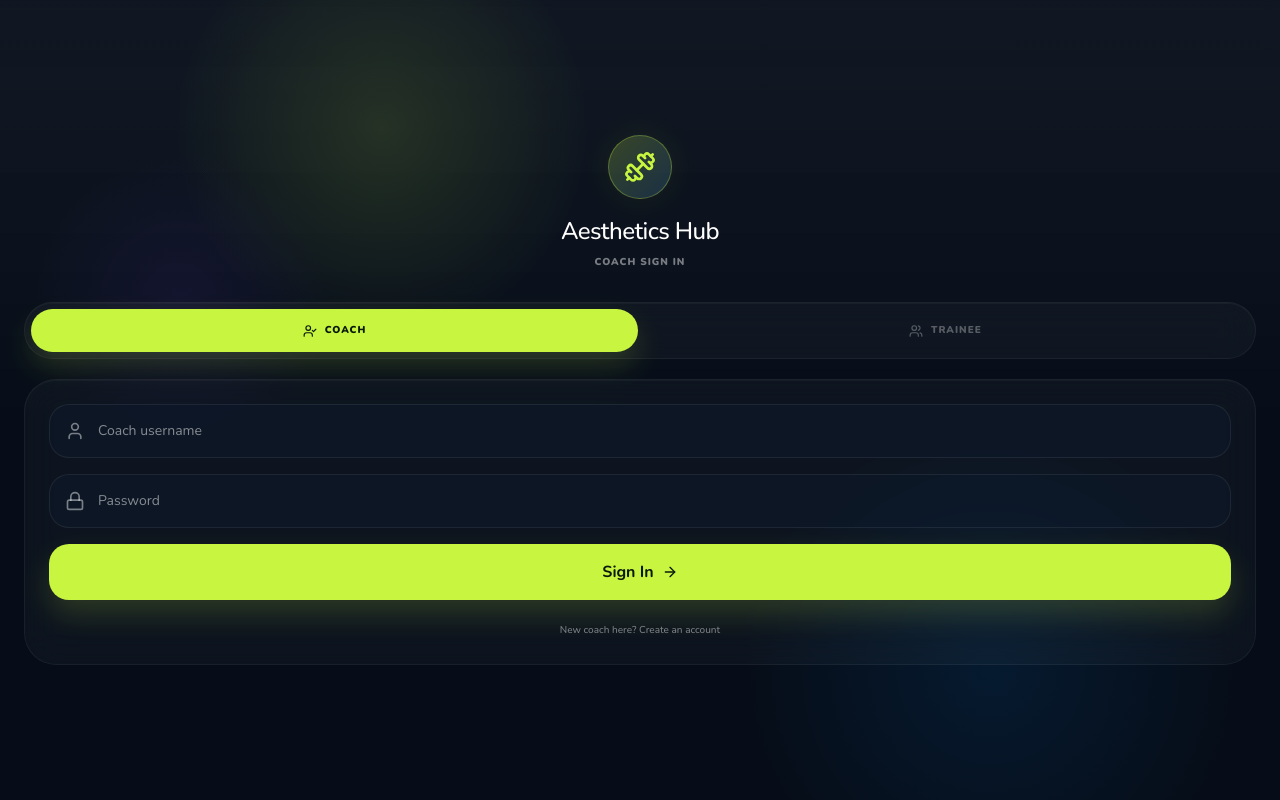
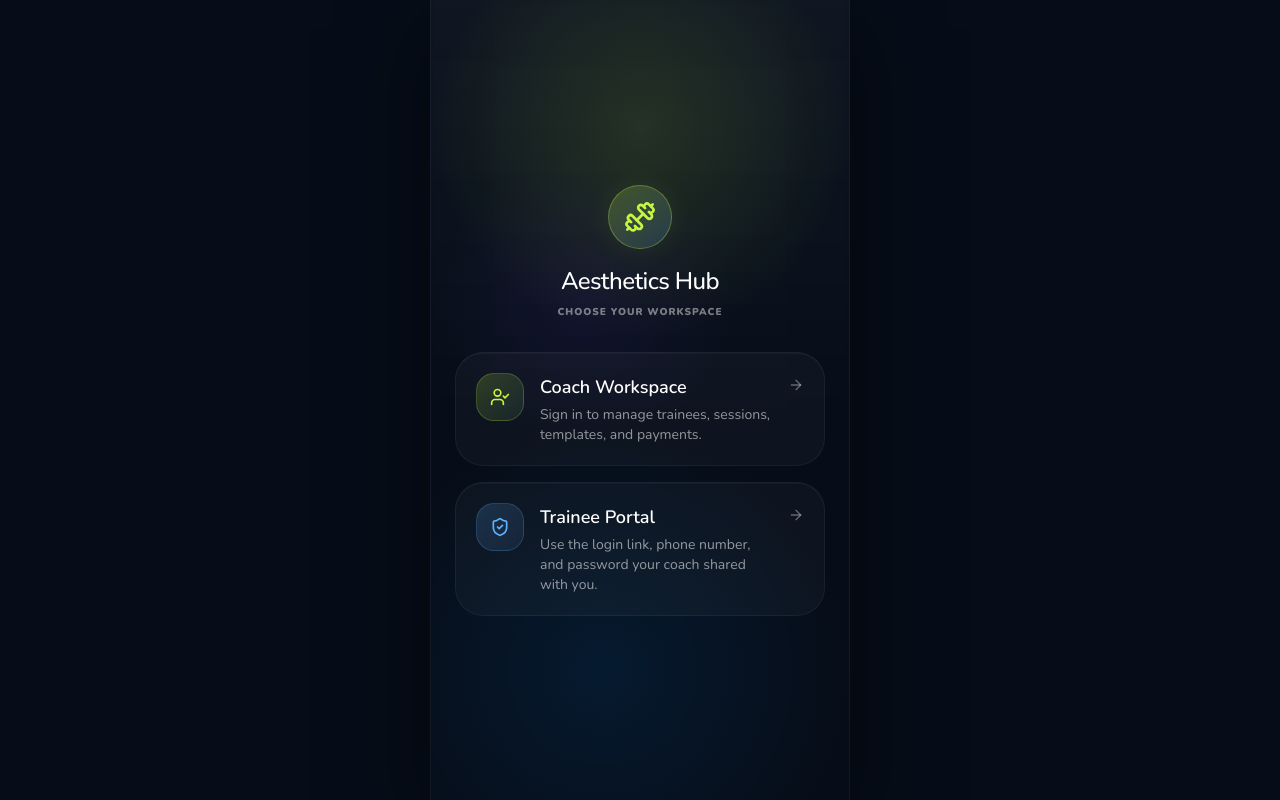
Before and after one commit to hauha-visualution/fitness-dashboard, a React (Vite) app: page / in a window 1280 px wide. Built offline with nearby package versions, Linux system fonts and the light colour scheme.

Commit message:
Separate coach and trainee login entry points

```diff
--- a/src/App.jsx
+++ b/src/App.jsx
@@ -1,5 +1,5 @@
 import React, { useState, useEffect, useCallback } from 'react';
-import { Home, Users, Library, PersonStanding, Wallet } from 'lucide-react';
+import { ArrowRight, Dumbbell, Home, Library, PersonStanding, ShieldCheck, UserCheck, Users, Wallet } from 'lucide-react';
 import { supabase } from './supabaseClient';
 
 // Import các thành phần chính
@@ -39,9 +39,84 @@ const normalizeQuickLogSelection = (selection = null) => {
   };
 };
 
+const getRouteContextFromPath = (pathname = '/') => {
+  const normalizedPath = pathname.replace(/\/+$/, '') || '/';
+
+  if (normalizedPath === '/coach' || normalizedPath === '/coach/login') return 'coach';
+  if (normalizedPath === '/portal' || normalizedPath === '/portal/login') return 'client';
+  return 'landing';
+};
+
+const getPathForContext = (context, isAuthenticated = false) => {
+  if (context === 'coach') return isAuthenticated ? '/coach' : '/coach/login';
+  if (context === 'client') return isAuthenticated ? '/portal' : '/portal/login';
+  return '/';
+};
+
+const AccessLandingScreen = ({ onChooseCoach, onChooseClient }) => (
+  <div className="app-screen-shell h-dvh w-full flex flex-col justify-center relative z-20 overflow-hidden px-6">
+    <div className="absolute top-[-10%] left-[-20%] w-[140%] h-[400px] bg-white/[0.03] blur-[100px] pointer-events-none"></div>
+
+    <div className="relative z-10 animate-slide-up">
+      <div className="text-center mb-8">
+        <div className="w-16 h-16 bg-[linear-gradient(135deg,rgba(200,245,63,0.22),rgba(96,180,255,0.18))] border border-[rgba(200,245,63,0.3)] rounded-full flex items-center justify-center mx-auto mb-4 shadow-[0_0_30px_rgba(200,245,63,0.08)]">
+          <Dumbbell className="w-8 h-8 app-accent-text" />
+        </div>
+        <h1 className="text-2xl font-medium text-white tracking-tight">Aesthetics Hub</h1>
+        <p className="text-neutral-500 text-[10px] font-black uppercase tracking-widest mt-2">
+          Choose your workspace
+        </p>
+      </div>
+
+      <div className="space-y-4">
+        <button
+          type="button"
+          onClick={onChooseCoach}
+          className="w-full text-left app-glass-panel border rounded-[28px] p-5 active:scale-[0.99] transition-all"
+        >
+          <div className="flex items-start justify-between gap-4">
+            <div className="flex gap-4">
+              <div className="w-12 h-12 rounded-[18px] bg-[linear-gradient(135deg,rgba(200,245,63,0.18),rgba(120,240,160,0.08))] border border-[rgba(200,245,63,0.2)] flex items-center justify-center shrink-0">
+                <UserCheck className="w-5 h-5 app-accent-text" />
+              </div>
+              <div>
+                <p className="text-white text-lg font-semibold">Coach Workspace</p>
+                <p className="text-white/55 text-sm mt-1">Sign in to manage trainees, sessions, templates, and payments.</p>
+              </div>
+            </div>
+            <ArrowRight className="w-4 h-4 text-white/35 shrink-0 mt-1" />
+          </div>
+        </button>
+
+        <button
+          type="button"
+          onClick={onChooseClient}
+          className="w-full text-left app-glass-panel border rounded-[28px] p-5 active:scale-[0.99] transition-all"
+        >
+          <div className="flex items-start justify-between gap-4">
+            <div className="flex gap-4">
+              <div className="w-12 h-12 rounded-[18px] bg-[linear-gradient(135deg,rgba(96,180,255,0.18),rgba(120,160,255,0.08))] border border-[rgba(96,180,255,0.2)] flex items-center justify-center shrink-0">
+                <ShieldCheck className="w-5 h-5 app-blue-text" />
+              </div>
+              <div>
+                <p className="text-white text-lg font-semibold">Trainee Portal</p>
+                <p className="text-white/55 text-sm mt-1">Use the login link, phone number, and password your coach shared with you.</p>
+              </div>
+            </div>
+            <ArrowRight className="w-4 h-4 text-white/35 shrink-0 mt-1" />
+          </div>
+        </button>
+      </div>
+    </div>
+  </div>
+);
+
 export default function App() {
   const [session, setSession] = useState(null);
   const [isAuthLoading, setIsAuthLoading] = useState(true);
+  const [routeContext, setRouteContext] = useState(() => (
+    typeof window === 'undefined' ? 'landing' : getRouteContextFromPath(window.location.pathname)
+  ));
 
   // Role: 'coach' | 'client' | 'unknown' | null
   const [userRole, setUserRole] = useState(null);
@@ -68,6 +143,19 @@ export default function App() {
     { id: 'clients', label: 'Trainees', icon: Users },
     { id: 'payments', label: 'Payments', icon: Wallet },
   ];
+
+  const navigateToContext = useCallback((context, { isAuthenticated = false, replace = false } = {}) => {
+    const nextPath = getPathForContext(context, isAuthenticated);
+
+    if (typeof window !== 'undefined') {
+      const currentPath = window.location.pathname || '/';
+      if (currentPath !== nextPath) {
+        window.history[replace ? 'replaceState' : 'pushState']({}, '', nextPath);
+      }
+    }
+
+    setRouteContext(context);
+  }, []);
 
   // ============================================================
   // Phát hiện role sau khi đăng nhập
@@ -143,17 +231,33 @@ export default function App() {
     return () => subscription.unsubscribe();
   }, []);
 
+  useEffect(() => {
+    const handlePopState = () => {
+      setRouteContext(getRouteContextFromPath(window.location.pathname));
+    };
+
+    window.addEventListener('popstate', handlePopState);
+    return () => window.removeEventListener('popstate', handlePopState);
+  }, []);
+
+  useEffect(() => {
+    if (!session || !userRole || userRole === 'unknown') return;
+    navigateToContext(userRole === 'client' ? 'client' : 'coach', { isAuthenticated: true, replace: true });
+  }, [navigateToContext, session, userRole]);
+
   const handleLogin = (supabaseSession) => {
     setSession(supabaseSession);
     detectRole(supabaseSession);
   };
 
   const handleLogout = async () => {
+    const logoutContext = userRole === 'client' ? 'client' : 'coach';
     await supabase.auth.signOut();
     setSession(null);
     setCoachProfile(null);
     setClientProfile(null);
     setUserRole(null);
+    navigateToContext(logoutContext, { replace: true });
   };
 
   // Gọi lại sau khi CoachProfileView lưu thành công → refresh
@@ -246,7 +350,33 @@ export default function App() {
     );
   }
 
-  if (!session) return <div className="app-root-shell h-dvh flex justify-center"><AuthScreen onLogin={handleLogin} /></div>;
+  if (!session) {
+    return (
+      <div className="app-root-shell min-h-screen flex justify-center font-sans">
+        <div className="app-shell-frame w-full max-w-[420px] h-dvh relative overflow-hidden flex flex-col">
+          <GlobalStyles />
+          {routeContext === 'coach' ? (
+            <AuthScreen
+              onLogin={handleLogin}
+              mode="coach"
+              onBack={() => navigateToContext('landing')}
+            />
+          ) : routeContext === 'client' ? (
+            <AuthScreen
+              onLogin={handleLogin}
+              mode="client"
+              onBack={() => navigateToContext('landing')}
+            />
+          ) : (
+            <AccessLandingScreen
+              onChooseCoach={() => navigateToContext('coach')}
+              onChooseClient={() => navigateToContext('client')}
+            />
+          )}
+        </div>
+      </div>
+    );
+  }
 
   // ==== CLIENT PORTAL ====
   if (userRole === 'client') {
--- a/src/components/Auth/AuthScreen.jsx
+++ b/src/components/Auth/AuthScreen.jsx
@@ -1,18 +1,31 @@
-import React, { useState } from 'react';
+import React, { useEffect, useState } from 'react';
 import { Dumbbell, User, Lock, ArrowLeft, AlertCircle, RefreshCw, UserCheck, Users, UserPlus } from 'lucide-react';
 import { supabase, toAuthEmail } from '../../supabaseClient';
 
 // Alias để dùng trong component này
 const toEmail = toAuthEmail;
 
-const AuthScreen = ({ onLogin }) => {
-  const [role, setRole] = useState('coach'); // 'coach' | 'client'
+const AuthScreen = ({ onLogin, mode = null, onBack = null }) => {
+  const lockedRole = mode === 'coach' || mode === 'client';
+  const initialRole = mode === 'client' ? 'client' : 'coach';
+  const [role, setRole] = useState(initialRole); // 'coach' | 'client'
   const [isRegister, setIsRegister] = useState(false); // toggle đăng ký coach mới
   const [username, setUsername] = useState('');
   const [password, setPassword] = useState('');
   const [fullName, setFullName] = useState(''); // chỉ dùng khi đăng ký coach mới
   const [error, setError] = useState('');
   const [isLoading, setIsLoading] = useState(false);
+
+  useEffect(() => {
+    if (!lockedRole) return;
+
+    setRole(initialRole);
+    setUsername('');
+    setPassword('');
+    setFullName('');
+    setError('');
+    setIsRegister(false);
+  }, [initialRole, lockedRole]);
 
   // Reset form khi đổi role
   const handleRoleChange = (newRole) => {
@@ -119,6 +132,16 @@ const AuthScreen = ({ onLogin }) => {
       <div className="absolute top-[-10%] left-[-20%] w-[140%] h-[400px] bg-white/[0.03] blur-[100px] pointer-events-none"></div>
 
       <div className="w-full relative z-10 animate-slide-up">
+        {onBack && (
+          <button
+            type="button"
+            onClick={onBack}
+            className="app-ghost-button mb-5 p-3 border rounded-full text-white active:scale-90 transition-all"
+          >
+            <ArrowLeft className="w-4 h-4" />
+          </button>
+        )}
+
         {/* Logo */}
         <div className="text-center mb-8">
           <div className="w-16 h-16 bg-[linear-gradient(135deg,rgba(200,245,63,0.22),rgba(96,180,255,0.18))] border border-[rgba(200,245,63,0.3)] rounded-full flex items-center justify-center mx-auto mb-4 shadow-[0_0_30px_rgba(200,245,63,0.08)]">
@@ -128,11 +151,12 @@ const AuthScreen = ({ onLogin }) => {
           <p className="text-neutral-500 text-[10px] font-black uppercase tracking-widest mt-2">
             {role === 'coach'
               ? (isRegister ? 'Coach Sign Up' : 'Coach Sign In')
-              : 'Trainee Sign In'}
+              : 'Trainee Portal Sign In'}
           </p>
         </div>
 
         {/* Role Toggle: Coach / Trainee */}
+        {!lockedRole && (
           <div className="app-glass-panel flex border p-1.5 rounded-[28px] mb-5 gap-1">
             <button
               type="button"
@@ -159,9 +183,19 @@ const AuthScreen = ({ onLogin }) => {
               Trainee
             </button>
           </div>
+        )}
 
         {/* Form đăng nhập */}
         <div className="app-glass-panel border rounded-[32px] p-6 shadow-2xl">
+          {role === 'client' && (
+            <div className="mb-4 rounded-[18px] border border-blue-500/20 bg-blue-500/10 px-4 py-3">
+              <p className="text-[10px] font-black uppercase tracking-widest text-blue-300">Trainee Portal</p>
+              <p className="text-[11px] leading-relaxed text-blue-100/80 mt-1">
+                You do not need to create an account here. Use the phone number and password shared by your coach.
+              </p>
+            </div>
+          )}
+
           <form onSubmit={handleSubmit} className="space-y-4">
 
             {/* Tên hiển thị (chỉ khi đăng ký coach mới) */}
--- a/src/components/Client/AddClientView.jsx
+++ b/src/components/Client/AddClientView.jsx
@@ -55,6 +55,7 @@ const AddClientView = ({ onBack, onSave, coachEmail }) => {
   const [expandedSection, setExpandedSection] = useState('basic');
   const [isSyncing, setIsSyncing] = useState(false);
   const [isSaving, setIsSaving] = useState(false);
+  const traineePortalUrl = typeof window !== 'undefined' ? `${window.location.origin}/portal/login` : '/portal/login';
 
   const toggleSection = (id) => setExpandedSection(expandedSection === id ? null : id);
   const handleChange = (e) => setFormData({ ...formData, [e.target.name]: e.target.value });
@@ -163,7 +164,12 @@ const AddClientView = ({ onBack, onSave, coachEmail }) => {
 
     setIsSaving(false);
     if (!dbError) {
-      alert(`Trainee created successfully.\n\nLogin details:\n• Username: ${formData.phone}\n• Password: ${clientPassword}\n\nShare these credentials with the trainee.`);
+      alert(
+        `Trainee created successfully.\n\n` +
+        `Portal:\n• ${traineePortalUrl}\n\n` +
+        `Login details:\n• Username: ${formData.phone}\n• Password: ${clientPassword}\n\n` +
+        `Share the portal link and these credentials with the trainee.`
+      );
       onSave();
       onBack();
     } else {
@@ -198,6 +204,13 @@ const AddClientView = ({ onBack, onSave, coachEmail }) => {
                 <div className="flex items-center gap-2 mb-1">
                   <ShieldCheck className="w-4 h-4 text-[var(--app-accent)]" />
                   <p className="text-[10px] font-black text-[var(--app-accent)] uppercase tracking-widest">Trainee Account</p>
+                </div>
+
+                <div>
+                  <p className="text-[9px] text-neutral-600 mb-1 ml-1">Portal link</p>
+                  <div className="w-full bg-black/30 border border-white/5 rounded-xl p-3 text-neutral-400 text-xs break-all">
+                    {traineePortalUrl}
+                  </div>
                 </div>
 
                 <div>
```
Also changed, not shown: vercel.json (added). Lines whose indentation alone changed are shown as unchanged.
